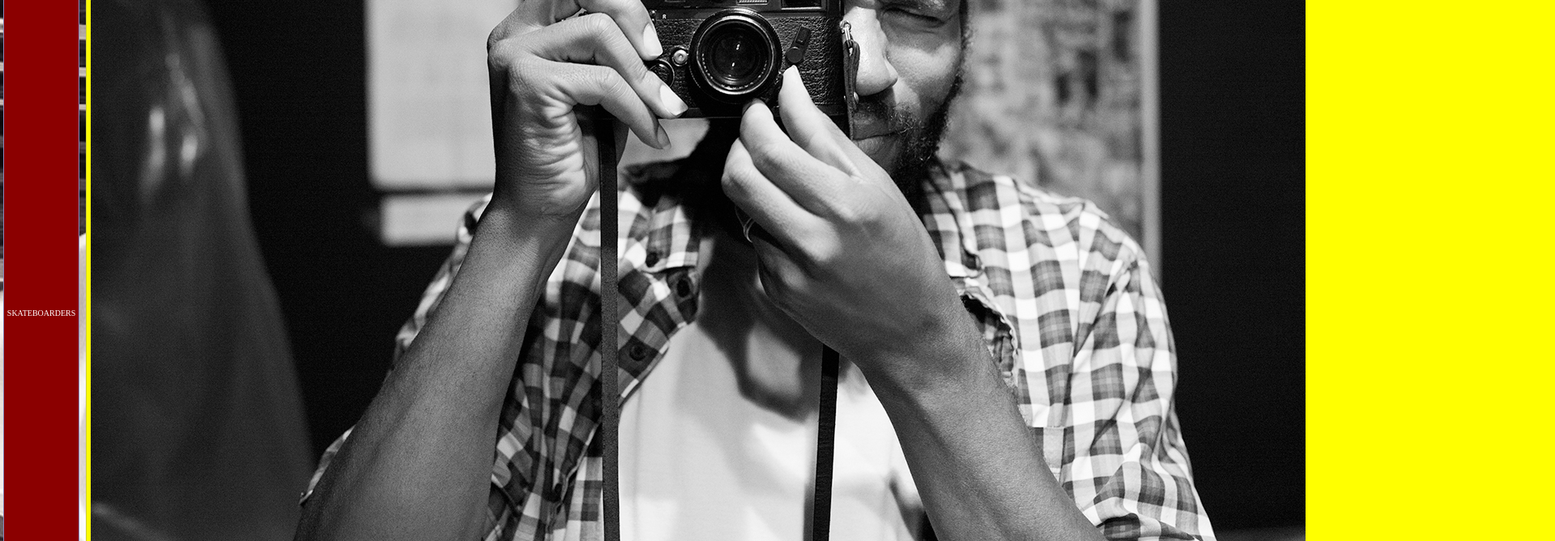
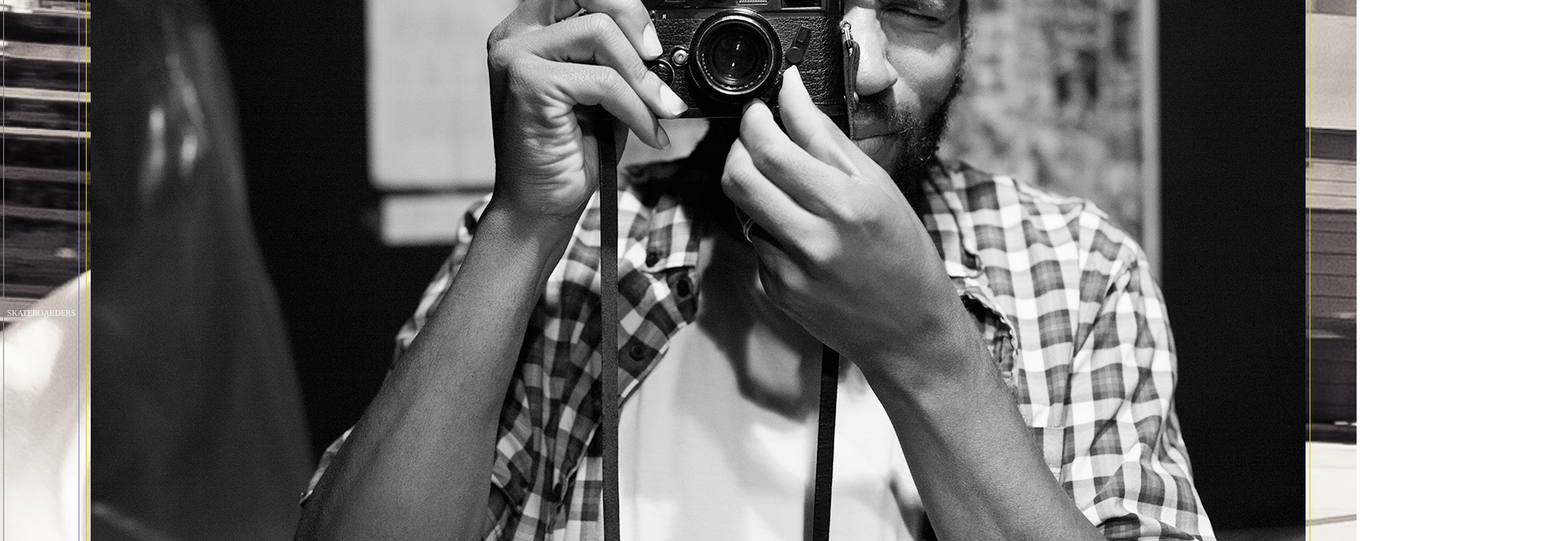
Before and after one commit to MeesterMeetch/peralta, a plain HTML site: page index.html in a window 1280 px wide. Shown: the part 373-1041 px from the top of the page at 81% size, 1920 px wide, since content can reach past the window. Drawn offline with nearby package versions, Linux system fonts and the light colour scheme.

Commit message:
background-repeat:no-repeat !

```diff
--- a/style.css
+++ b/style.css
@@ -29,7 +29,6 @@ opacity: 1;
    border: 1px solid #8888bb;
    border-radius: 7pt;
    font-size: 62.5%;
-   background: darkred;
            flex: 1 6 20%;
            order: 1;
    }
@@ -49,7 +48,6 @@ opacity: 1;
    padding: 5px;
    border: 1px solid transparent;
    border-radius: 7pt;
-   background-color: darkred;
            flex: 1 6 20%;
            order: 3;
    }
@@ -65,7 +63,6 @@ opacity: 1;
   min-height: 50px;
   border: 1px solid #eebb55;
   border-radius: 7pt;
-  background: lightgrey;
   }
 
   .socialWrapper {
@@ -111,9 +108,9 @@ padding-bottom: 0; */
     padding: 5px;
     border: 1px solid #8888bb;
     border-radius: 7pt;
-    background: darkred;
     position: relative;
     display: inline-flex;
+    background-color: darkred;
 
   }
 
@@ -132,7 +129,6 @@ padding-bottom: 0; */
    min-height: 100px;
    border: 1px solid #eebb55;
    border-radius: 7pt;
-   background: lightgrey;
    }
 
    #main > article {
@@ -142,21 +138,23 @@ padding-bottom: 0; */
     border-radius: 7pt;
     width: 70% auto;
     height: auto;
-    background: yellow;
             flex: 3 1 60%;
             order: 2;
     }
 
    article .logoCameraManWrapper {
-     display: flex;
+     background-image: url(assets/peralta-logo.png), background-repeat:no-repeat;
+     background-image: url(assets/top-image.png), background-repeat:no-repeat;
+
+     display: block;
      width: 99%;
      height: 200px auto;
 
    }
    /* resize images */
-   article .topImage {
-     width: 99%;
-     height: auto;
+/*    article .topImage {
+  width: 99%;
+  height: auto; */
    }
    article .logoWrapper {
      width: 50%;
```
Also changed, not shown: index.html (indentation only).
